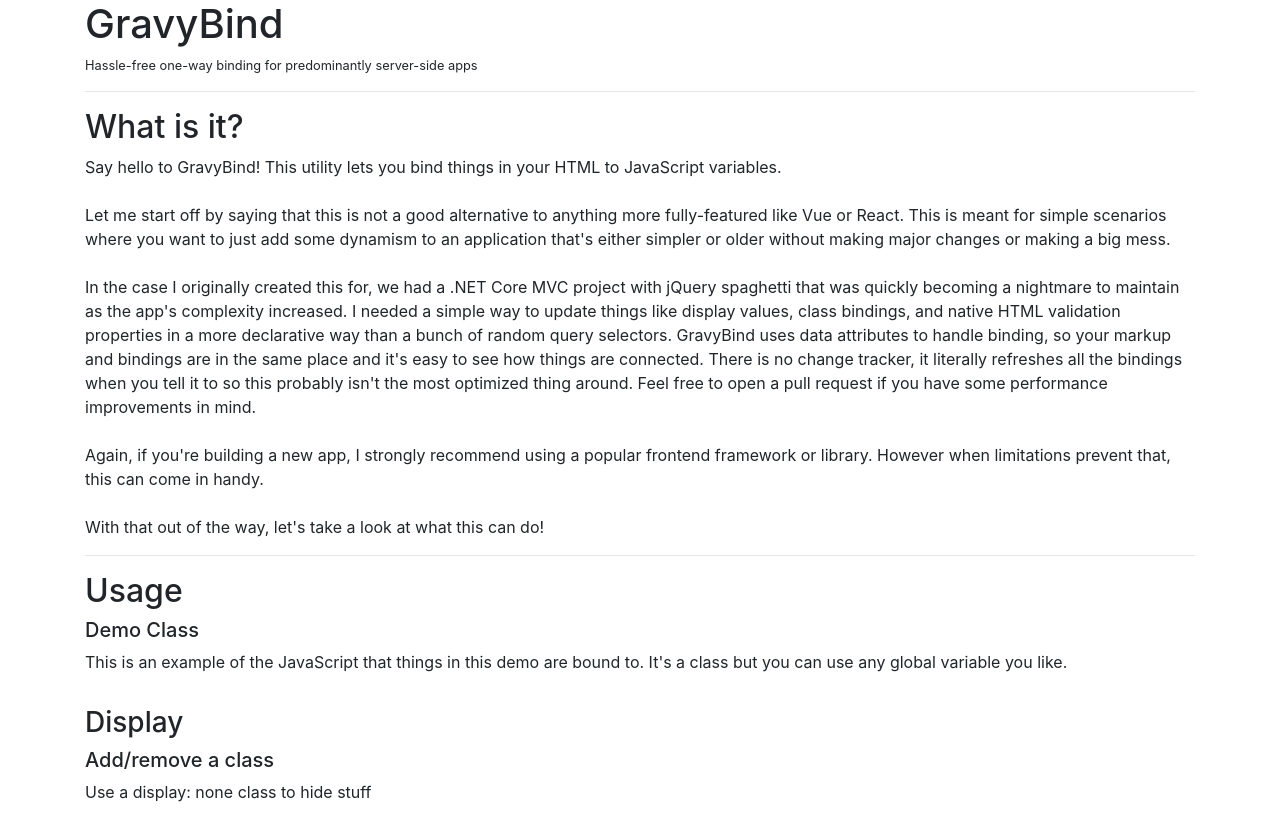
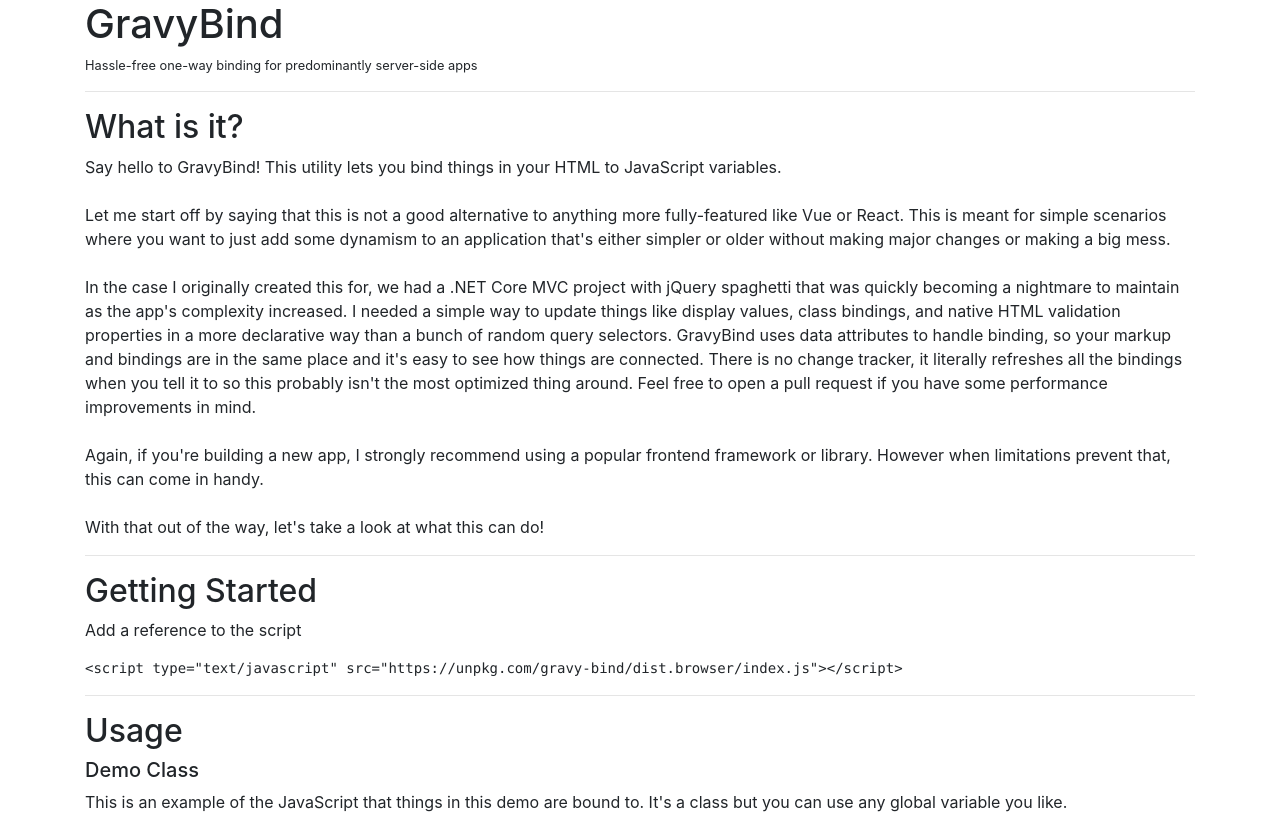
Before and after one commit to halomakes/gravy-bind, a website: page demo/index.html in a window 1280 px wide. Shown: the top 817 px of the page. Drawn offline with nearby package versions, Linux system fonts and the light colour scheme; a script that the page names is missing.

Commit message:
get it published

```diff
--- a/demo/index.html
+++ b/demo/index.html
@@ -37,6 +37,12 @@
                 <br><br>
                 With that out of the way, let's take a look at what this can do!
             </p>
+        </div>
+        <hr>
+        <div>
+            <h2>Getting Started</h2>
+            <p>Add a reference to the script</p>
+            <pre><code class="language-html">&lt;script type=&quot;text/javascript&quot; src=&quot;https://unpkg.com/gravy-bind/dist.browser/index.js&quot;&gt;&lt;/script&gt;</code></pre>
         </div>
         <hr>
         <div>
@@ -260,8 +266,7 @@
         </div>
     </div>
 
-
-    <script src="../dist.browser/index.js" type="text/javascript"></script>
+    <script type="text/javascript" src="https://unpkg.com/gravy-bind/dist.browser/index.js"></script>
     <script src="//cdnjs.cloudflare.com/ajax/libs/highlight.js/10.0.3/highlight.min.js"></script>
     <script src="demo.js" type="text/javascript"></script>
 </body>
```
Also changed, not shown: package.json (+4 -3 lines), .travis.yml (added).
